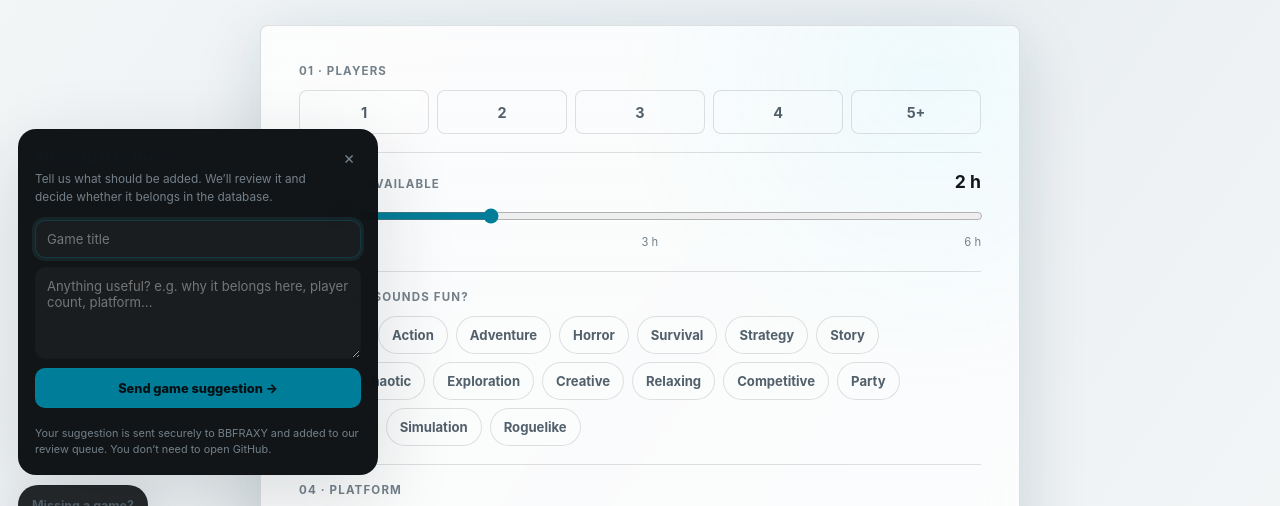
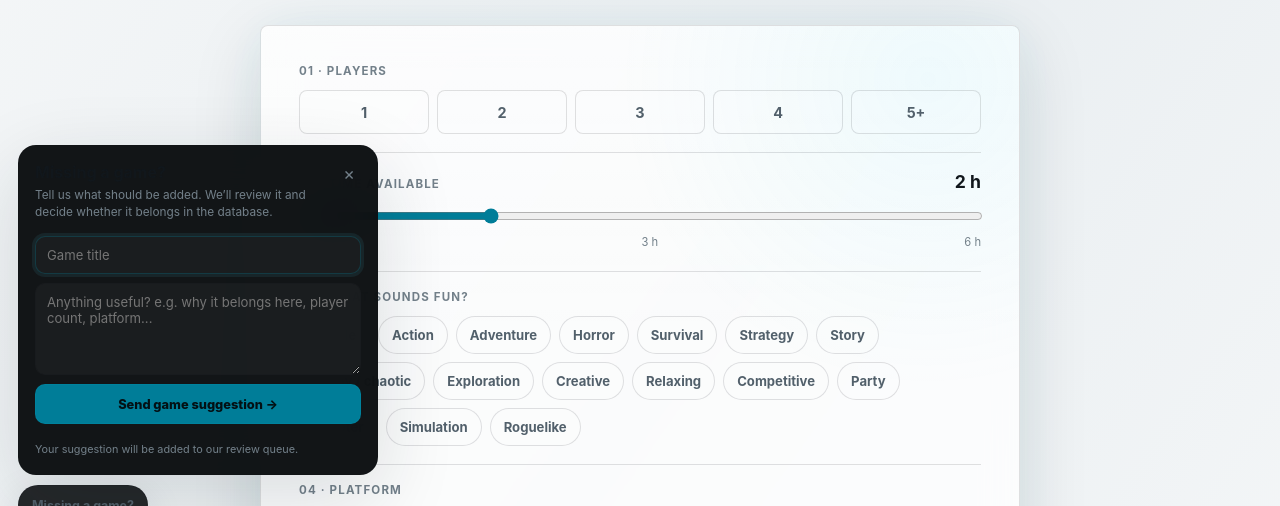
Before and after one commit to FraXyprojects/bbfraxy, a plain HTML site: page tools/coop-finder/index.html in a window 1280 px wide. Both pictures are taken after a click on the button "Missing a game?". Shown: the part 257-763 px from the top of the page. Drawn offline with Linux system fonts and the light colour scheme.

Commit message:
Simplify Coop Finder suggestion note

```diff
--- a/tools/coop-finder/index.html
+++ b/tools/coop-finder/index.html
@@ -59,7 +59,7 @@
           <input id="missing-website" name="website" type="text" tabindex="-1" autocomplete="off" aria-hidden="true" class="honeypot">
           <button class="missing-submit" type="submit">Send game suggestion →</button>
           <p class="missing-error" id="missing-status" aria-live="polite"></p>
-          <p class="missing-note">Your suggestion is sent securely to BBFRAXY and added to our review queue. You don’t need to open GitHub.</p>
+          <p class="missing-note">Your suggestion will be added to our review queue.</p>
         </form>
       </div>
     </main>
```
